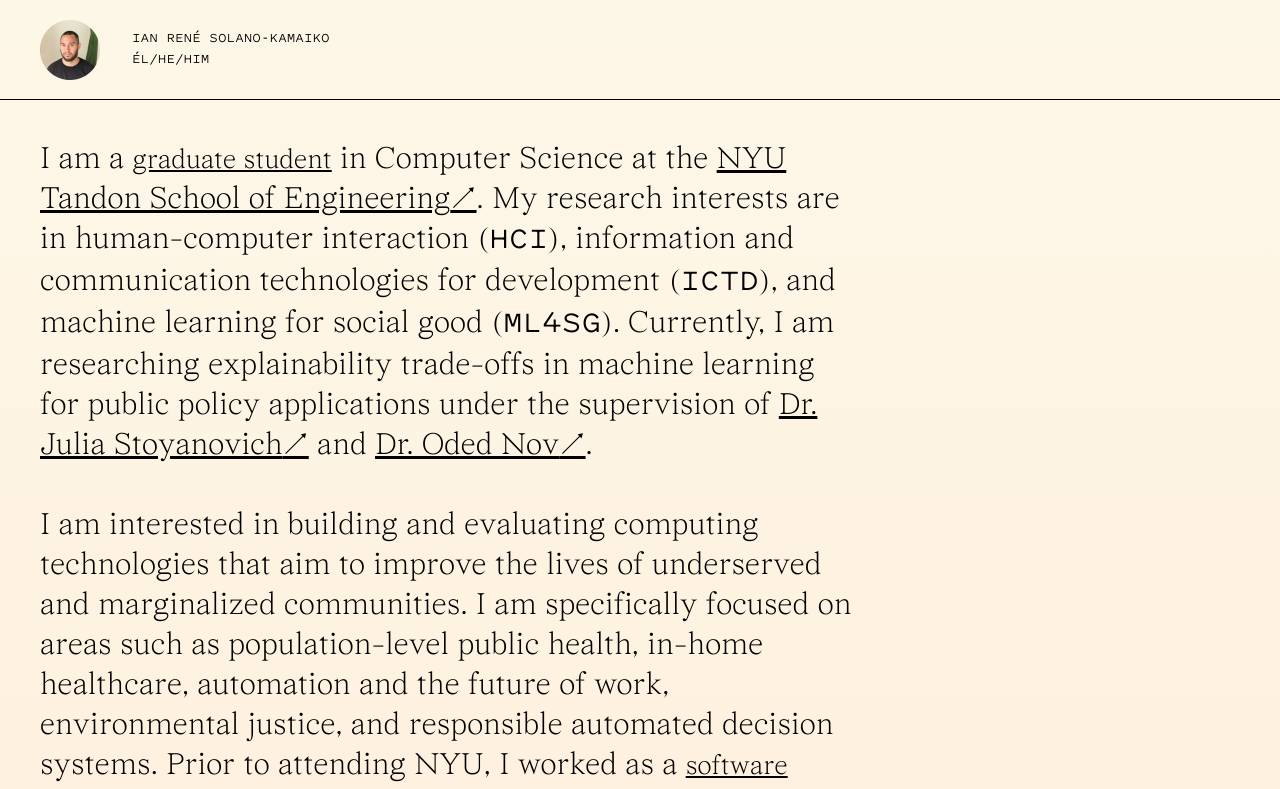
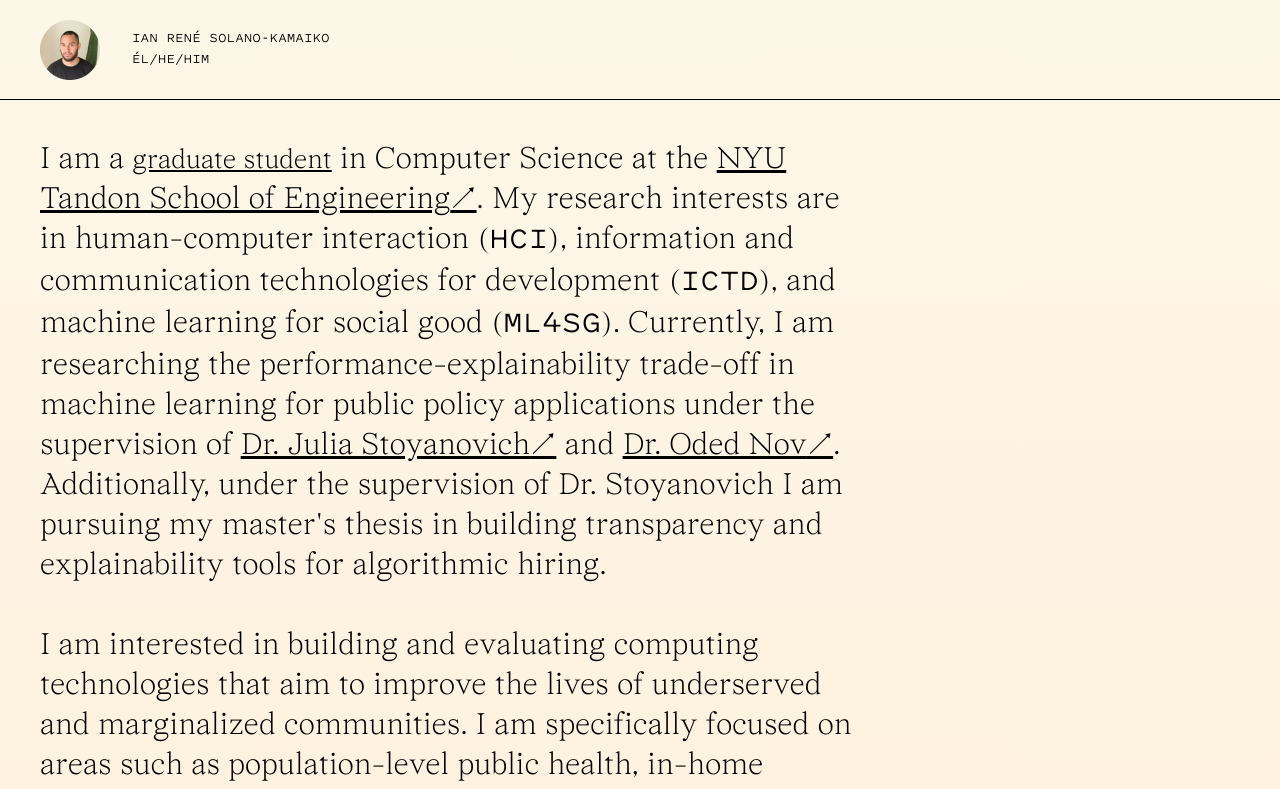
Before and after one commit to iansolano/iansolano.com, a Next.js app: page / in a window 1280 px wide. Shown: the top 789 px of the page. Built offline with nearby package versions, Linux system fonts and the light colour scheme.

Commit message:
updating copy to reflect new work

```diff
--- a/components/home.tsx
+++ b/components/home.tsx
@@ -24,8 +24,8 @@ const Home = () => (
       . My research interests are in human-computer interaction (<Alt>HCI</Alt>
       ), information and communication technologies for development (
       <Alt>ICTD</Alt>), and machine learning for social good (<Alt>ML4SG</Alt>).
-      Currently, I am researching explainability trade-offs in machine learning
-      for public policy applications under the supervision of{' '}
+      Currently, I am researching the performance-explainability trade-off in
+      machine learning for public policy applications under the supervision of{' '}
       <Link
         href="http://stoyanovich.org/"
         target="_blank"
@@ -37,7 +37,9 @@ const Home = () => (
         target="_blank"
         copy="Dr. Oded Nov"
       />
-      .
+      . Additionally, under the supervision of Dr. Stoyanovich I am pursuing my
+      master's thesis in building transparency and explainability tools for
+      algorithmic hiring.
     </Copy>
     <Copy>
       I am interested in building and evaluating computing technologies that aim
```
